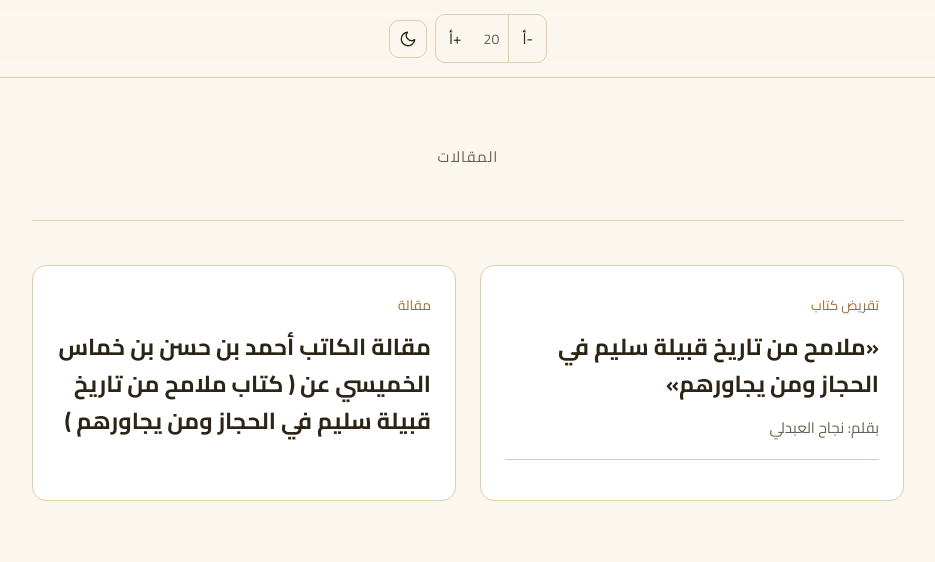
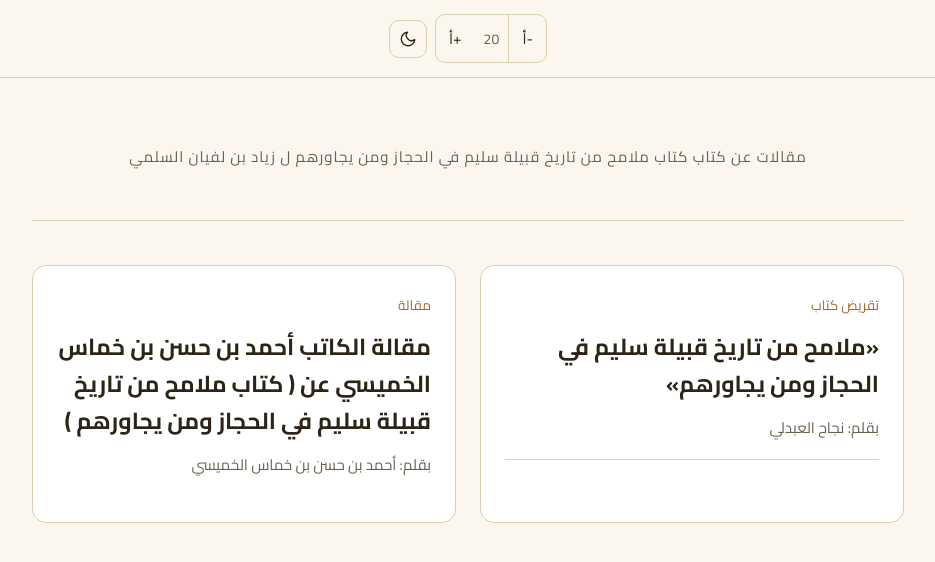
Before and after one commit to hejazi555/articles, a plain HTML site: page index.html in a window 1280 px wide. Shown: the whole page, without its empty margins (172-1107 px from the left). Drawn offline with Linux system fonts and the light colour scheme.

Commit message:
Update index.html

```diff
--- a/index.html
+++ b/index.html
@@ -231,7 +231,7 @@
 <div class="page">
 
   <div class="hero">
-    <div class="kicker">المقالات</div>
+    <div class="kicker">مقالات عن كتاب  كتاب ملامح من تاريخ قبيلة سليم في الحجاز ومن يجاورهم ل زياد بن لفيان السلمي</div>
     <h1></h1>
   </div>
 
@@ -248,6 +248,7 @@
     <a class="card" href="a2.html">
       <div class="tag">مقالة</div>
       <h2>مقالة الكاتب أحمد بن حسن بن خماس الخميسي عن ( كتاب ملامح من تاريخ قبيلة سليم في الحجاز ومن يجاورهم )</h2>
+      <div class="author">بقلم:  أحمد بن حسن بن خماس الخميسي</div>
 
       </span>
     </a>
```
